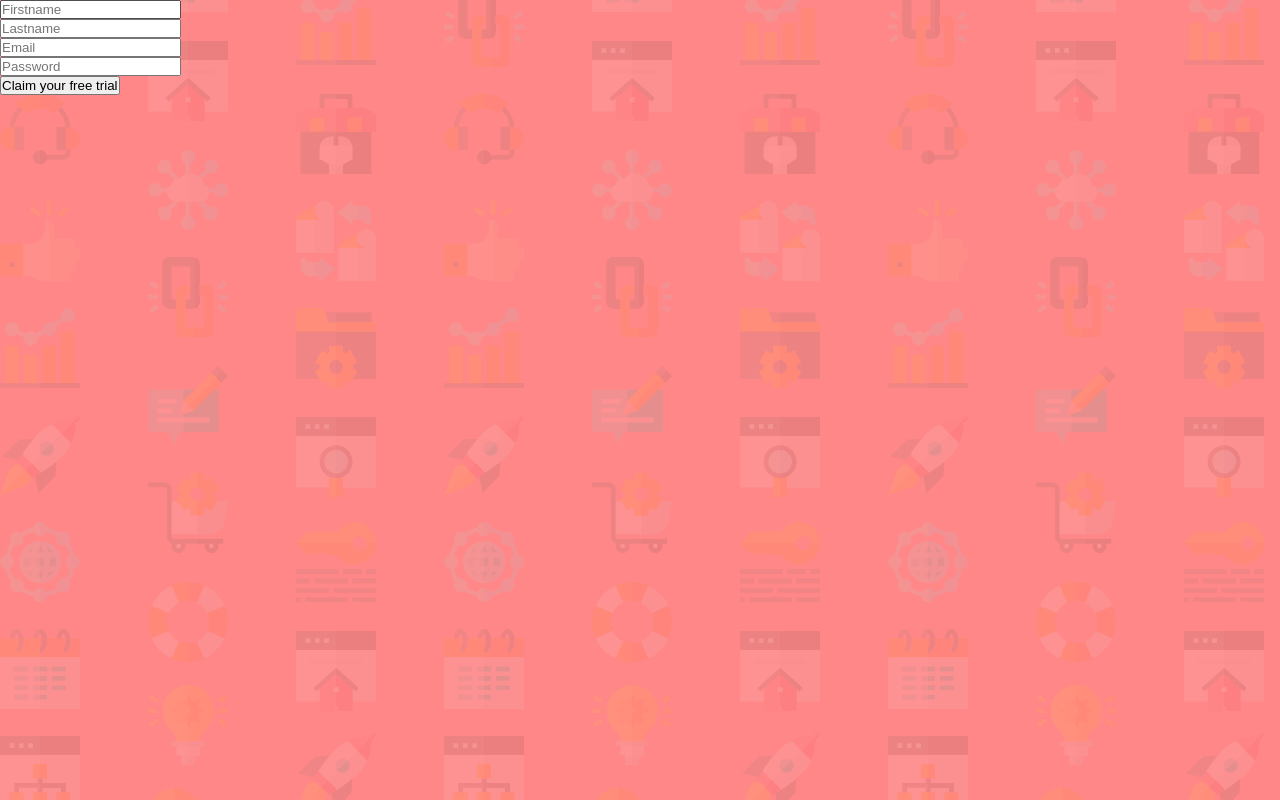
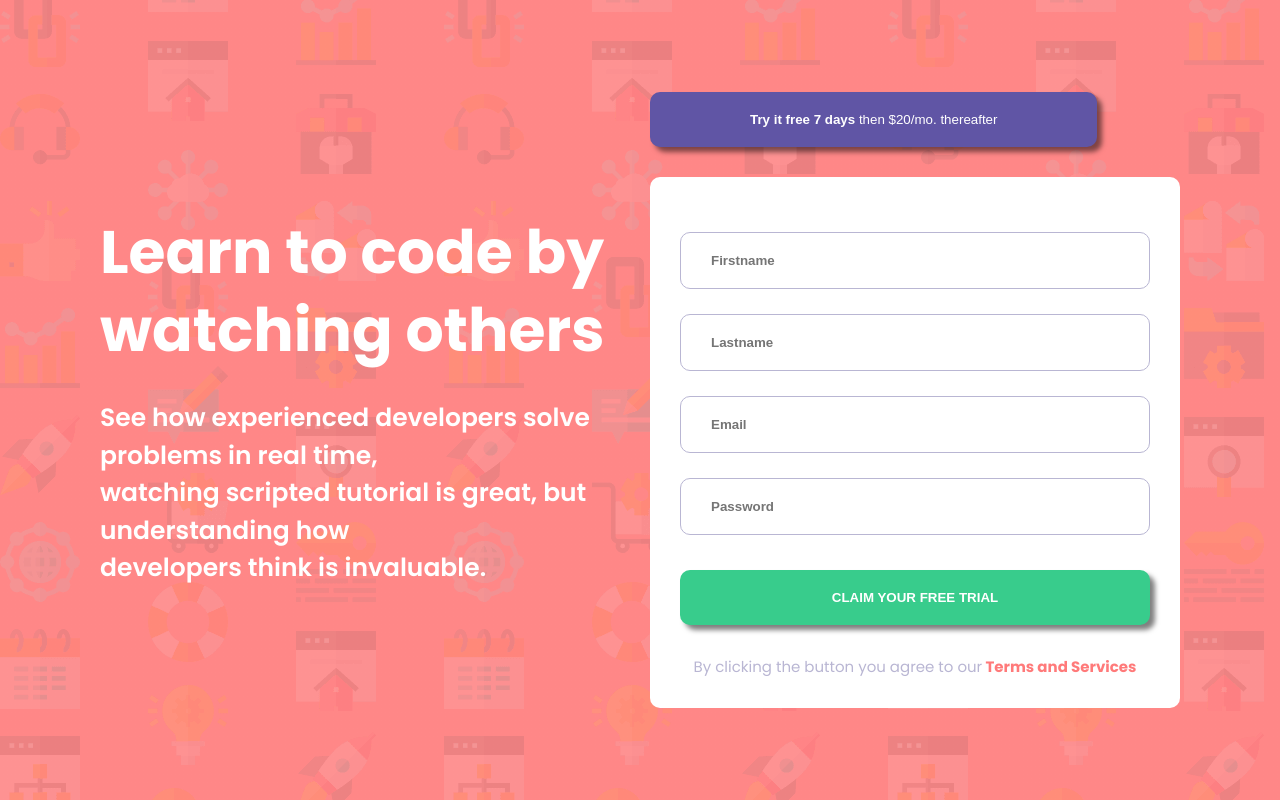
Before and after one commit to Godswilldev/React-form-validation, a React (Create React App) app: page / in a window 1280 px wide. Built offline with nearby package versions, Linux system fonts and the light colour scheme.

Commit message:
add form validation

```diff
--- a/src/App.js
+++ b/src/App.js
@@ -1,9 +1,11 @@
 import React, { Component } from "react";
 import Form from "./Components/Form";
+import HeaderText from "./Components/HeaderText";
 class App extends Component {
   render() {
     return (
       <div className="App">
+        <HeaderText />
         <Form />
       </div>
     );
--- a/src/Components/FormInputs.js
+++ b/src/Components/FormInputs.js
@@ -1,5 +1,6 @@
 /* eslint-disable */
 import React, { Component } from "react";
+import errorIcon from "../images/icon-error.svg";
 const validEmailRegex = RegExp(
   /^(([^<>()\[\]\.,;:\s@\"]+(\.[^<>()\[\]\.,;:\s@\"]+)*)|(\".+\"))@(([^<>()[\]\.,;:\s@\"]+\.)+[^<>()[\]\.,;:\s@\"]{2,})$/i
 );
@@ -70,48 +71,117 @@ class FormInputs extends Component {
   };
   render() {
     return (
-      <div>
-        <form onSubmit={this.handleSubmit} action="/" method="get">
+      <div className="form">
+        <button className="form__headerBtn btn">
+          <strong>Try it free 7 days</strong> then $20/mo. thereafter
+        </button>
+
+        <form
+          onSubmit={this.handleSubmit}
+          action="/"
+          method="get"
+          className="form__form"
+        >
+          <div className="form__input">
             <input
               type="text"
               name="firstname"
               id="firstname"
-            placeholder="Firstname"
+              placeholder={this.state.errors.firstname ? "" : "Firstname"}
               onChange={this.handleChange}
               value={this.state.firstname}
+              style={
+                this.state.errors.firstname
+                  ? { borderColor: "#ff7a7a" }
+                  : { borderColor: "#b9b6d3" }
+              }
             />
-          <p>{this.state.errors.firstname}</p>
+
+            <em className="form__input--error">
+              {this.state.errors.firstname}
+            </em>
+
+            {this.state.errors.firstname && (
+              <img
+                className="form__input--errorIcon"
+                src={errorIcon}
+                alt="icon error"
+              />
+            )}
+          </div>
+
+          <div className="form__input">
             <input
               type="text"
               name="lastname"
               id="lastname"
-            placeholder="Lastname"
+              placeholder={this.state.errors.lastname ? "" : "Lastname"}
               onChange={this.handleChange}
               value={this.state.lastname}
             />
-          <p>{this.state.errors.lastname}</p>
 
+            <em className="form__input--error">{this.state.errors.lastname}</em>
+
+            {this.state.errors.lastname && (
+              <img
+                className="form__input--errorIcon"
+                src={errorIcon}
+                alt="icon error"
+              />
+            )}
+          </div>
+
+          <div className="form__input">
             <input
               type="email"
               name="email"
               id="email"
-            placeholder="Email"
+              placeholder={
+                this.state.errors.email ? "email@example.com" : "Email"
+              }
               onChange={this.handleChange}
               value={this.state.email}
             />
-          <p>{this.state.errors.email}</p>
 
+            <em className="form__input--error">{this.state.errors.email}</em>
+
+            {this.state.errors.email && (
+              <img
+                className="form__input--errorIcon"
+                src={errorIcon}
+                alt="icon error"
+              />
+            )}
+          </div>
+
+          <div className="form__input">
             <input
               type="password"
               name="password"
               id="password"
-            placeholder="Password"
+              placeholder={this.state.errors.password ? "" : "Password"}
               onChange={this.handleChange}
               value={this.state.password}
             />
-          <p>{this.state.errors.password}</p>
+            <em className="form__input--error">{this.state.errors.password}</em>
 
-          <button type="submit">Claim your free trial</button>
+            {this.state.errors.password && (
+              <img
+                className="form__input--errorIcon"
+                src={errorIcon}
+                alt="icon error"
+              />
+            )}
+          </div>
+
+          <button type="submit" className="form__btn btn">
+            Claim your free trial
+          </button>
+
+          <p className="form__footer">
+            By clicking the button you agree to our
+            <strong> Terms and Services </strong>
+          </p>
         </form>
       </div>
     );
--- /dev/null
+++ b/src/Components/HeaderText.js
@@ -0,0 +1,20 @@
+import React, { Component } from "react";
+class HeaderText extends Component {
+  render() {
+    return (
+      <div className="HeaderText">
+        <h1 className="HeaderText__heading">
+          Learn to code by
+          <br /> watching others
+        </h1>
+        <p className="HeaderText__paragraph">
+          See how experienced developers solve problems in real time,
+          <br /> watching scripted tutorial is great, but understanding how{" "}
+          <br />
+          developers think is invaluable.
+        </p>
+      </div>
+    );
+  }
+}
+export default HeaderText;
--- a/src/sass/abstracts/variables.scss
+++ b/src/sass/abstracts/variables.scss
@@ -1,7 +1,7 @@
-$color-Red: hsl(0, 100%, 74%);
+$color-Red: #ff7a7a;
 $color-Green: hsl(154, 59%, 51%);
 
 $color-Blue: hsl(248, 32%, 49%);
 
 $color-Dark-Blue: hsl(249, 10%, 26%);
-$color-Grayish-Blue: hsl(246, 25%, 77%);
+$color-Grayish-Blue: #b9b6d3;
--- /dev/null
+++ b/src/sass/components/Form.scss
@@ -0,0 +1,76 @@
+.form {
+    width: 53rem;
+
+    &__headerBtn {
+        background-color: $color-Blue;
+        color: #fff;
+        margin-bottom: 3rem;
+    }
+
+    &__form {
+        background-color: #fff;
+        padding: 3rem;
+        border-radius: 1rem;
+        position: relative;
+    }
+    &__input {
+        text-align: end;
+        margin: 2.5rem 0;
+        input {
+            position: relative;
+            width: 100%;
+            padding: 2rem;
+            border-radius: 1rem;
+            border-color: $color-Grayish-Blue;
+            border: 1px solid $color-Grayish-Blue;
+            color: $color-Dark-Blue;
+            font-weight: 600;
+            outline: none;
+            &::placeholder {
+                padding: 0 1rem;
+            }
+        }
+        &--error {
+            font-size: 1.5rem;
+            color: $color-Red;
+            font-weight: 600;
+            &Icon {
+                position: relative;
+                bottom: 4.8rem;
+                right: 2rem;
+            }
+        }
+    }
+
+    .btn {
+        border: 0;
+        outline: none;
+        padding: 2rem 10rem;
+        border-radius: 1rem;
+        color: #fff;
+        box-shadow: 0.5rem 0.5rem 0.5rem rgba($color: #000000, $alpha: 0.5);
+    }
+    &__btn {
+        width: 100%;
+        background-color: $color-Green;
+        text-transform: uppercase;
+        font-weight: 600;
+        cursor: pointer;
+        margin: 1rem 0;
+        margin-bottom: 3rem;
+        &:hover {
+            opacity: 0.9;
+        }
+        &:active {
+            box-shadow: 0.25rem 0.25rem 0.25rem rgba($color: #000000, $alpha: 0.25);
+        }
+    }
+    &__footer {
+        text-align: center;
+        font-size: 1.5rem;
+        color: $color-Grayish-Blue;
+        strong {
+            color: $color-Red;
+        }
+    }
+}
--- /dev/null
+++ b/src/sass/components/HeaderText.scss
@@ -0,0 +1,13 @@
+.HeaderText {
+    color: #fff;
+    font-size: 3rem;
+    &__heading {
+        margin-bottom: 3rem;
+        line-height: 1.3;
+    }
+    &__paragraph {
+        font-weight: 600;
+        line-height: 1.5;
+        font-size: 2.5rem;
+    }
+}
--- a/src/sass/components/_App.scss
+++ b/src/sass/components/_App.scss
@@ -4,4 +4,8 @@
     // background-color: $color-Red;
     background-image: url(../../images/bg-intro-desktop.png),
         linear-gradient(to right bottom, rgba($color-Red, 0.9), rgba($color-Red, 0.9));
+    display: flex;
+    justify-content: space-between;
+    align-items: center;
+    padding: 0 10rem;
 }
--- a/src/sass/main.scss
+++ b/src/sass/main.scss
@@ -2,3 +2,5 @@
 @import "base/reset.scss";
 @import url("https://fonts.googleapis.com/css2?family=Poppins:wght@400;500;600;700&display=swap");
 @import "components/App";
+@import "components/Form.scss";
+@import "components/HeaderText.scss";
```
Lines whose indentation alone changed are shown as unchanged.
